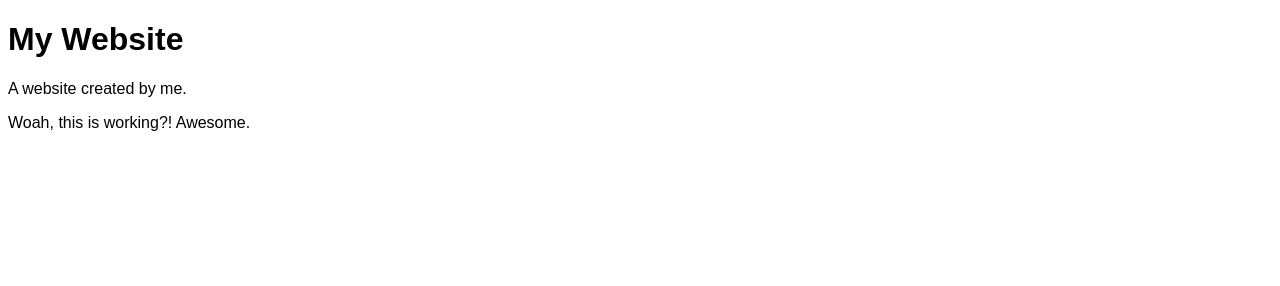
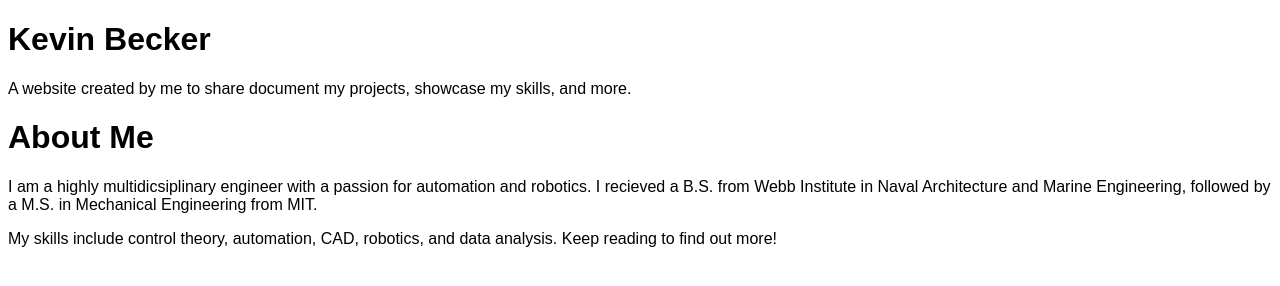
Before and after one commit to kevinBecker/portfolio-webpage, a plain HTML site: page index.html in a window 1280 px wide. Drawn offline with Linux system fonts and the light colour scheme.

Commit message:
More! :)

```diff
--- a/index.html
+++ b/index.html
@@ -1,5 +1,6 @@
 <!DOCTYPE html>
 <html lang="en">
+
 <head>
   <title>Page Title</title>
   <meta charset="UTF-8">
@@ -10,10 +11,23 @@ body {
     }
   </style>
 </head>
+
 <body>
 
-<h1>My Website</h1>
-<p>A website created by me.</p>
-    <p> Woah, this is working?! Awesome. </p>
+  <h1>Kevin Becker</h1>
+  <p>A website created by me to share document my projects, showcase my skills, and more.</p>
 </body>
+
+
+<body>
+  <h1> About Me </h1>
+  <p>
+    I am a highly multidicsiplinary engineer with a passion for automation and robotics. I recieved a B.S. from Webb Institute in Naval Architecture and Marine Engineering, followed by a M.S. in Mechanical Engineering from MIT.
+  </p>
+  <p>
+    My skills include control theory, automation, CAD, robotics, and data analysis. Keep reading to find out more!
+  </p>
+
+</body>
+
 </html>
```
Lines whose indentation alone changed are shown as unchanged.
